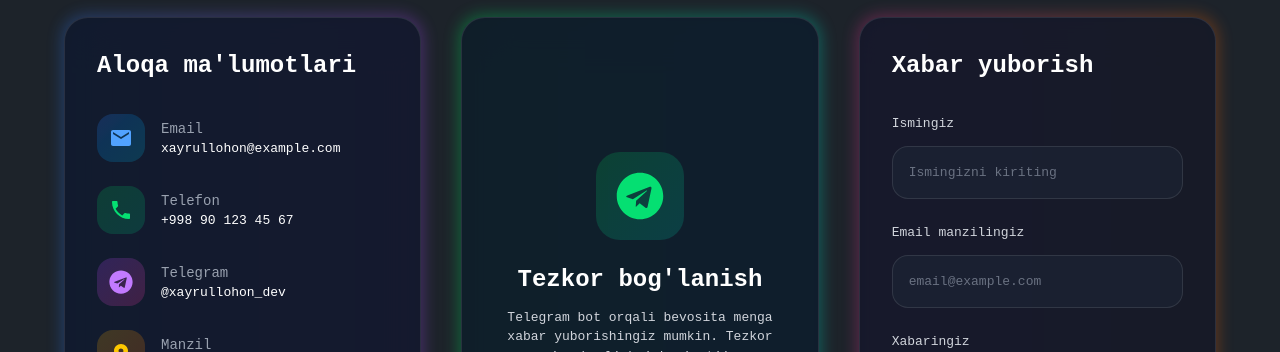
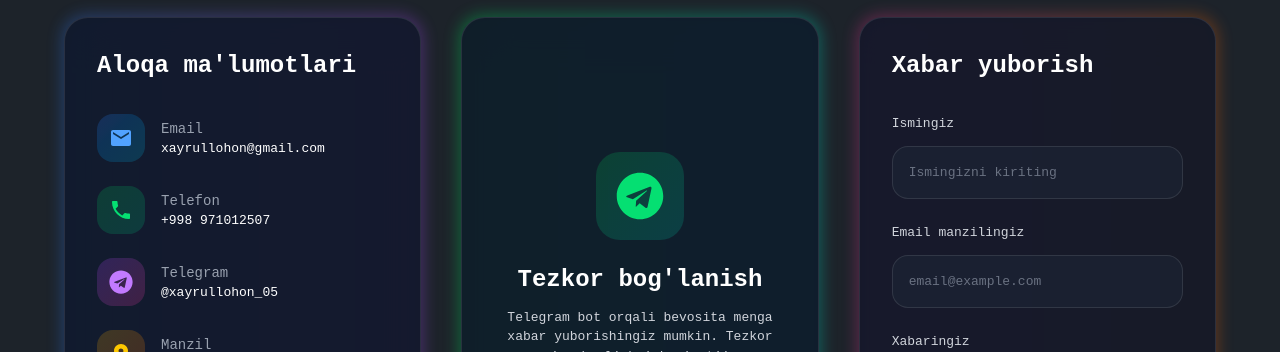
Before and after one commit to Codezard-frond/buvijon-portifolio, a React (Vite) app: page / in a window 1280 px wide. Shown: the part 1860-2212 px from the top of the page. Built offline with nearby package versions, Linux system fonts and the light colour scheme.

Commit message:
in coment

```diff
--- a/src/pages/Home.jsx
+++ b/src/pages/Home.jsx
@@ -361,7 +361,7 @@ function Home() {
                     <div>
                       <p className="text-gray-400 text-sm">Email</p>
                       <p className="font-medium text-white">
-                        xayrullohon@example.com
+                        xayrullohon@gmail.com
                       </p>
                     </div>
                   </div>
@@ -373,7 +373,7 @@ function Home() {
                     <div>
                       <p className="text-gray-400 text-sm">Telefon</p>
                       <p className="font-medium text-white">
-                        +998 90 123 45 67
+                        +998 971012507
                       </p>
                     </div>
                   </div>
@@ -384,7 +384,7 @@ function Home() {
                     </div>
                     <div>
                       <p className="text-gray-400 text-sm">Telegram</p>
-                      <p className="font-medium text-white">@xayrullohon_dev</p>
+                      <p className="font-medium text-white">@xayrullohon_05</p>
                     </div>
                   </div>
 
```
